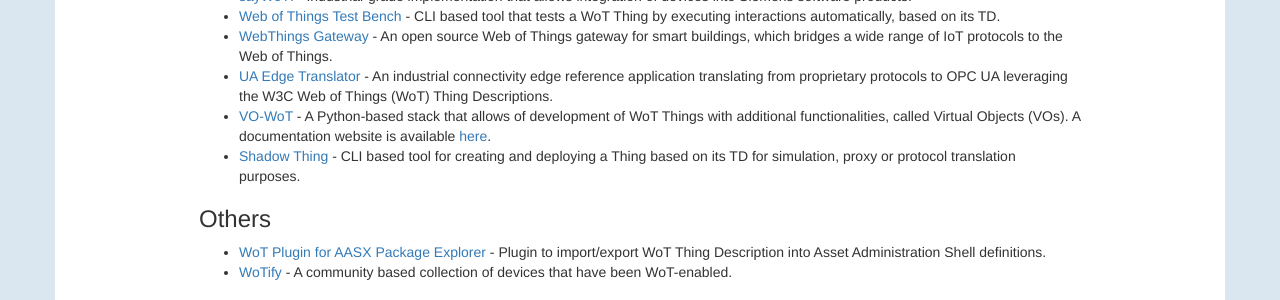
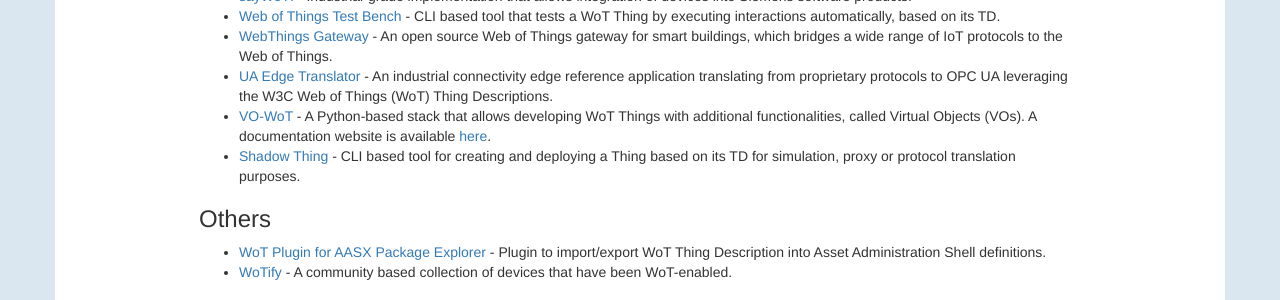
Before and after one commit to w3c/wot-marketing, a Jekyll site: the page built from docs/developers/index.html, in a window 1280 px wide and 900 px high, scrolled down 1677 px. Shown: the part 381-681 px from the top of the window. Built offline with Jekyll 4.4.1, drawn with Linux system fonts in a browser that asks for light colours; nearby versions of some CDN libraries; comment, search, counter and statistics services are not loaded.

Commit message:
Update docs/developers/index.html
Co-authored-by: danielpeintner <daniel.peintner@gmail.com>

```diff
--- a/docs/developers/index.html
+++ b/docs/developers/index.html
@@ -621,7 +621,7 @@
 		</li>
 		<li>
 			<a href="https://gitlab.eclipse.org/eclipse-research-labs/nephele-project/vo-wot" target="_blank">VO-WoT</a>
-			- A Python-based stack that allows of development of WoT Things with additional functionalities, called Virtual Objects (VOs).
+			- A Python-based stack that allows developing WoT Things with additional functionalities, called Virtual Objects (VOs).
 			A documentation website is available <a href="https://netmode.gitlab.io/vo-wot/" target="_blank">here</a>.
 		</li>
 		<li>
```
